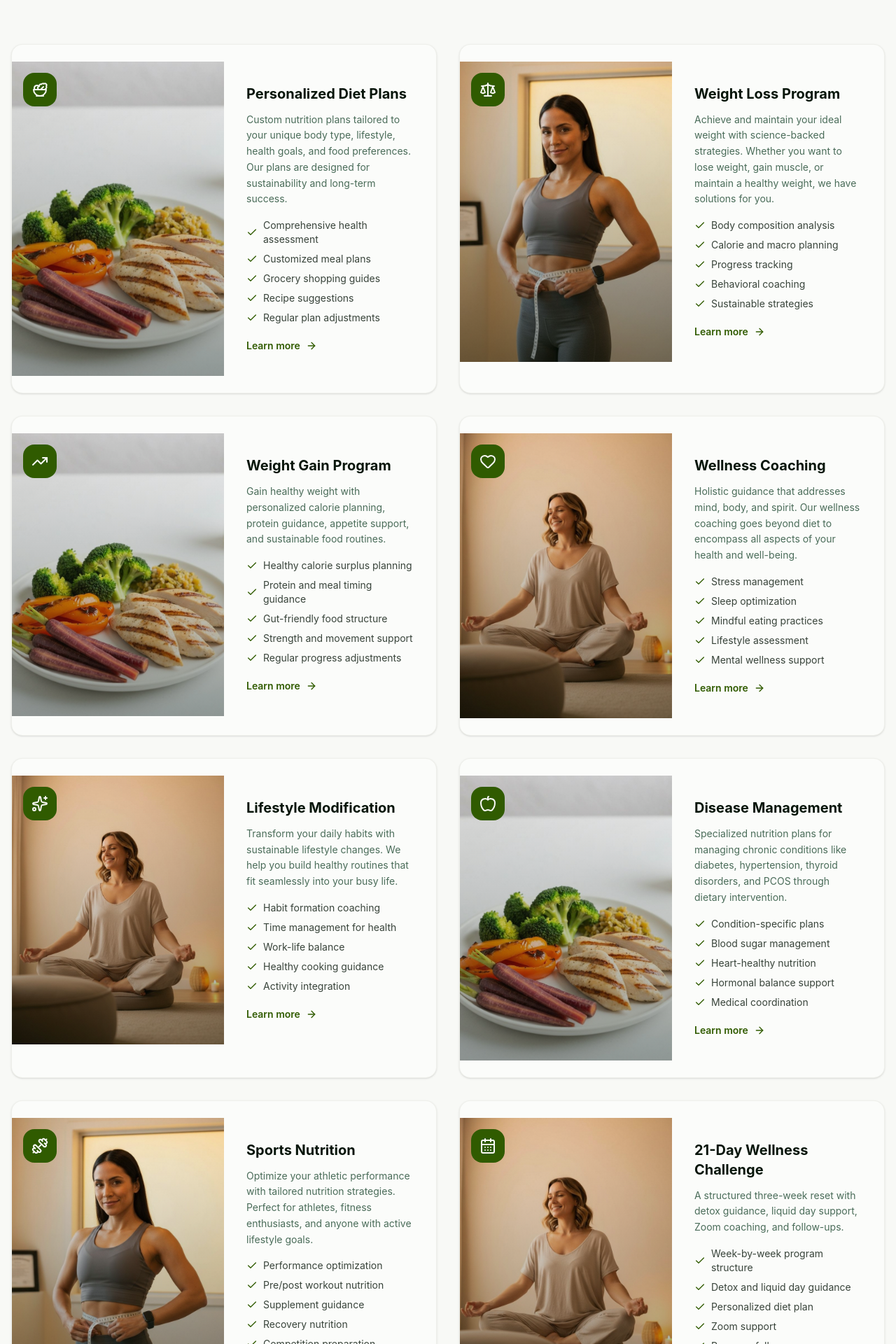
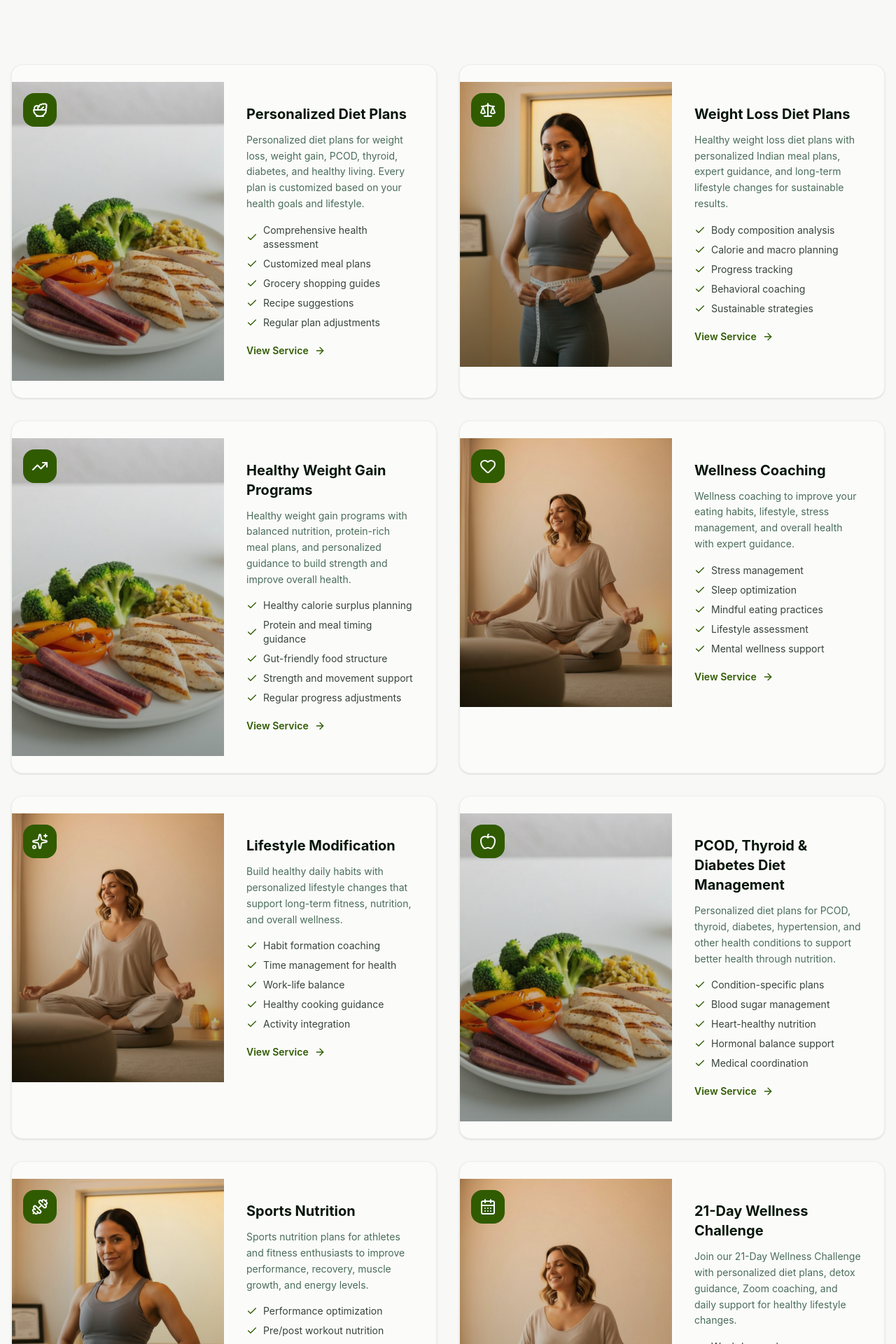
Before and after one commit to pankajN25/charming-aura, a Next.js app: page /services in a window 1280 px wide. Shown: the part 620-2540 px from the top of the page at 70% size. Built offline with nearby package versions, Linux system fonts and the light colour scheme.

Commit message:
Updated Services and Gallery page SEO

```diff
--- a/app/services/page.tsx
+++ b/app/services/page.tsx
@@ -12,7 +12,7 @@ const services = [
   {
     icon: Salad,
     title: "Personalized Diet Plans",
-    description: "Custom nutrition plans tailored to your unique body type, lifestyle, health goals, and food preferences. Our plans are designed for sustainability and long-term success.",
+    description: "Personalized diet plans for weight loss, weight gain, PCOD, thyroid, diabetes, and healthy living. Every plan is customized based on your health goals and lifestyle.",
     image: "/images/diet-plan.jpg",
     href: "/services",
     features: [
@@ -25,8 +25,8 @@ const services = [
   },
   {
     icon: Scale,
-    title: "Weight Loss Program",
-    description: "Achieve and maintain your ideal weight with science-backed strategies. Whether you want to lose weight, gain muscle, or maintain a healthy weight, we have solutions for you.",
+    title: "Weight Loss Diet Plans",
+    description:"Healthy weight loss diet plans with personalized Indian meal plans, expert guidance, and long-term lifestyle changes for sustainable results.",
     image: "/images/weight-management.jpg",
     href: "/services/weight-loss",
     features: [
@@ -39,8 +39,8 @@ const services = [
   },
   {
     icon: TrendingUp,
-    title: "Weight Gain Program",
-    description: "Gain healthy weight with personalized calorie planning, protein guidance, appetite support, and sustainable food routines.",
+    title: "Healthy Weight Gain Programs",
+    description: "Healthy weight gain programs with balanced nutrition, protein-rich meal plans, and personalized guidance to build strength and improve overall health.",
     image: "/images/diet-plan.jpg",
     href: "/services/weight-gain",
     features: [
@@ -54,7 +54,7 @@ const services = [
   {
     icon: Heart,
     title: "Wellness Coaching",
-    description: "Holistic guidance that addresses mind, body, and spirit. Our wellness coaching goes beyond diet to encompass all aspects of your health and well-being.",
+    description: "Wellness coaching to improve your eating habits, lifestyle, stress management, and overall health with expert guidance.",
     image: "/images/wellness-coaching.jpg",
     href: "/services",
     features: [
@@ -68,7 +68,7 @@ const services = [
   {
     icon: Sparkles,
     title: "Lifestyle Modification",
-    description: "Transform your daily habits with sustainable lifestyle changes. We help you build healthy routines that fit seamlessly into your busy life.",
+    description: "Build healthy daily habits with personalized lifestyle changes that support long-term fitness, nutrition, and overall wellness.",
     image: "/images/wellness-coaching.jpg",
     href: "/services",
     features: [
@@ -81,8 +81,8 @@ const services = [
   },
   {
     icon: Apple,
-    title: "Disease Management",
-    description: "Specialized nutrition plans for managing chronic conditions like diabetes, hypertension, thyroid disorders, and PCOS through dietary intervention.",
+    title:  "PCOD, Thyroid & Diabetes Diet Management",
+    description: "Personalized diet plans for PCOD, thyroid, diabetes, hypertension, and other health conditions to support better health through nutrition.",
     image: "/images/diet-plan.jpg",
     href: "/services/pcod-management",
     features: [
@@ -96,21 +96,16 @@ const services = [
   {
     icon: Dumbbell,
     title: "Sports Nutrition",
-    description: "Optimize your athletic performance with tailored nutrition strategies. Perfect for athletes, fitness enthusiasts, and anyone with active lifestyle goals.",
-    image: "/images/weight-management.jpg",
-    href: "/services",
-    features: [
-      "Performance optimization",
-      "Pre/post workout nutrition",
-      "Supplement guidance",
-      "Recovery nutrition",
-      "Competition preparation",
+    description: "Sports nutrition plans for athletes and fitness enthusiasts to improve performance, recovery, muscle growth, and energy levels.",
+     image: "/images/weight-management.jpg",
+    href: "/services/sports-nutrition",
+    features: [ "Performance optimization", "Pre/post workout nutrition", "Supplement guidance", "Recovery nutrition","Competition preparation",
     ],
   },
   {
     icon: CalendarDays,
     title: "21-Day Wellness Challenge",
-    description: "A structured three-week reset with detox guidance, liquid day support, Zoom coaching, and follow-ups.",
+    description: "Join our 21-Day Wellness Challenge with personalized diet plans, detox guidance, Zoom coaching, and daily support for healthy lifestyle changes.",
     image: "/images/wellness-coaching.jpg",
     href: "/programs/21-day-challenge",
     features: [
@@ -126,23 +121,23 @@ const services = [
 const process = [
   {
     step: "01",
-    title: "Initial Consultation",
-    description: "We start with a comprehensive assessment of your health history, lifestyle, goals, and preferences.",
+    title: "Initial Diet Consultation",
+    description:  "We understand your health condition, food habits, lifestyle, and health goals before creating your personalized diet plan."
   },
   {
     step: "02",
-    title: "Personalized Plan",
-    description: "Based on your assessment, we create a customized nutrition and wellness plan just for you.",
+    title:  "Personalized Diet Plan",
+    description:  "We create a personalized Indian diet plan based on your health goals and daily routine.",
   },
   {
     step: "03",
-    title: "Implementation",
-    description: "We guide you through implementing your plan with practical tips, recipes, and ongoing support.",
+    title: "Start Your Nutrition Journey",
+    description:  "Start your customized diet plan with expert guidance, healthy meal suggestions, and continuous support.",
   },
   {
     step: "04",
-    title: "Monitor & Adjust",
-    description: "Regular check-ins to track your progress and adjust your plan for optimal results.",
+    title:  "Progress Review & Follow-up",
+    description:  "We regularly review your progress and update your diet plan for better long-term health results.",
   },
 ]
 
@@ -171,12 +166,12 @@ export default function ServicesPage() {
             transition={{ duration: 0.5 }}
             className="text-center max-w-3xl mx-auto"
           >
-            <span className="text-primary font-medium text-sm uppercase tracking-wider">Our Services</span>
+            <span className="text-primary font-medium text-sm uppercase tracking-wider">Diet & Nutrition Services</span>
             <h1 className="font-serif text-4xl md:text-5xl lg:text-6xl font-bold text-foreground mt-4 mb-6 text-balance">
-              Premium Wellness Services for Your Health Goals
+             Diet & Nutrition Services in Thergaon, Pimpri-Chinchwad
             </h1>
             <p className="text-muted-foreground text-lg leading-relaxed">
-              Expert-guided nutrition plans, personalized wellness coaching, and specialized programs tailored to your unique needs. Transform your health with Charming Aura.
+              We provide personalized diet consultation and nutrition services in Thergaon and Pimpri-Chinchwad. Our experts help with weight loss, weight gain, PCOD, thyroid, diabetes, gut health and sports nutrition using customized Indian diet plans.
             </p>
           </motion.div>
         </div>
@@ -235,7 +230,7 @@ export default function ServicesPage() {
                           href={service.href}
                           className="inline-flex items-center gap-2 text-sm font-semibold text-primary mt-5 hover:gap-3 transition-all"
                         >
-                          Learn more
+                          View Service
                           <ArrowRight className="w-4 h-4" />
                         </Link>
                       </div>
@@ -260,10 +255,10 @@ export default function ServicesPage() {
           >
             <span className="text-primary font-medium text-sm uppercase tracking-wider">Our Process</span>
             <h2 className="font-serif text-3xl md:text-4xl font-bold text-foreground mt-4 mb-6">
-              How We Work With You
+              Our Diet Consultation Process
             </h2>
             <p className="text-muted-foreground text-lg leading-relaxed">
-              Our proven four-step process ensures you get personalized care and achieve lasting results.
+             Our simple four-step diet consultation process helps you achieve your health goals with personalized nutrition guidance.
             </p>
           </motion.div>
 
@@ -310,11 +305,11 @@ export default function ServicesPage() {
           >
             <span className="text-primary font-medium text-sm uppercase tracking-wider">Pricing</span>
             <h2 className="font-serif text-3xl md:text-4xl font-bold text-foreground mt-4 mb-6">
-              Flexible Plans for Every Need
+              Diet Consultation Fees — First Session FREE
             </h2>
             <p className="text-muted-foreground text-lg leading-relaxed">
-              We offer customized packages based on your specific needs and goals.
-              Contact us for a personalized quote.
+              Choose the right diet consultation plan based on your health goals.
+              Book a FREE consultation to get a personalized diet plan and pricing details.
             </p>
           </motion.div>
 
@@ -328,19 +323,19 @@ export default function ServicesPage() {
             {[
               {
                 name: "Basic",
-                description: "Perfect for getting started",
-                features: ["Initial consultation", "Basic diet plan", "Email support", "Monthly check-in"],
+                description:  "Best for your first diet consultation",
+                features: [ "Initial diet consultation", "Personalized diet plan", "Email support", "One follow-up session"],
               },
               {
                 name: "Standard",
-                description: "Most popular choice",
-                features: ["Everything in Basic", "Detailed meal plans", "Weekly check-ins", "Recipe suggestions", "Progress tracking"],
+                description:  "Most popular personalized diet plan",
+                features: ["Everything in Basic","Detailed personalized meal plan","Weekly follow-up","Healthy recipe suggestions","Progress tracking"],
                 featured: true,
               },
               {
                 name: "Premium",
-                description: "Complete transformation",
-                features: ["Everything in Standard", "Unlimited support", "Bi-weekly consultations", "Lifestyle coaching", "Family nutrition"],
+                description: "Complete health and lifestyle transformation",
+                features: ["Everything in Standard", "Unlimited support", "Regular consultations", "Lifestyle coaching", "Family nutrition guidance"],
               },
             ].map((plan) => (
               <Card
@@ -369,7 +364,7 @@ export default function ServicesPage() {
                     asChild
                     className={`w-full ${plan.featured ? "bg-primary hover:bg-primary/90" : "bg-secondary hover:bg-secondary/80"}`}
                   >
-                    <Link href="/contact">Get Started</Link>
+                    <Link href="/contact">Book Now</Link>
                   </Button>
                 </CardContent>
               </Card>
@@ -385,7 +380,7 @@ export default function ServicesPage() {
           >
             <Button asChild size="lg" variant="outline" className="border-primary/30 hover:bg-primary hover:text-primary-foreground group">
               <Link href="/contact">
-                Contact for Custom Pricing
+               Book a FREE Consultation
                 <ArrowRight className="ml-2 w-4 h-4 group-hover:translate-x-1 transition-transform" />
               </Link>
             </Button>
```
Also changed, not shown: app/gallery/page.tsx (+18 -18 lines).
